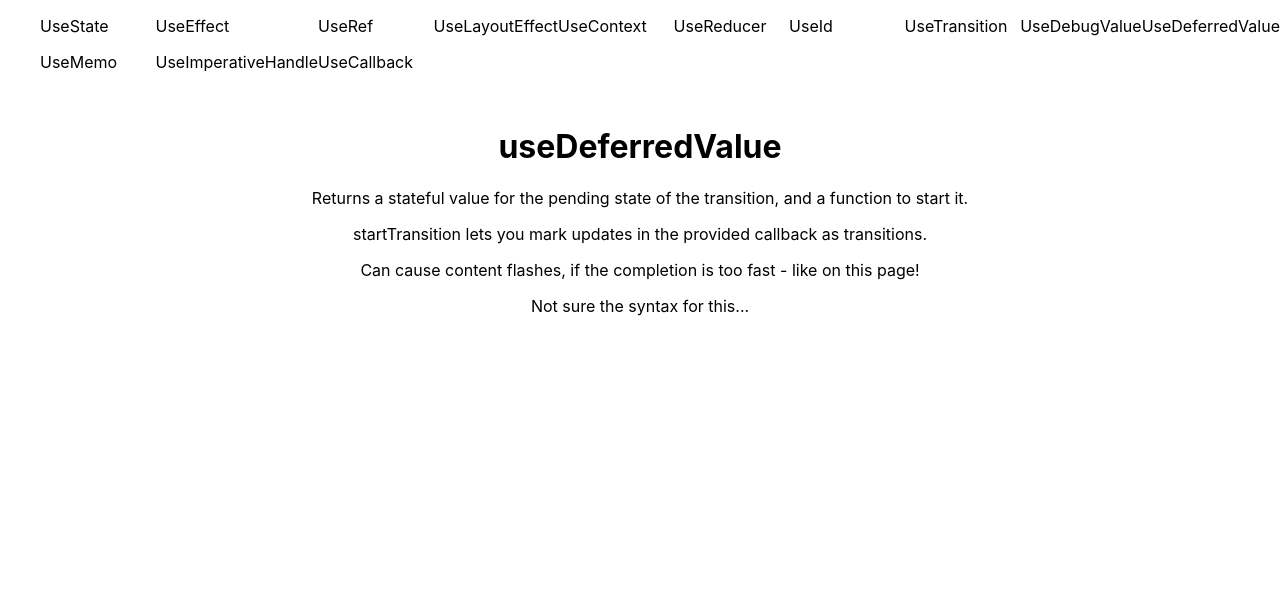
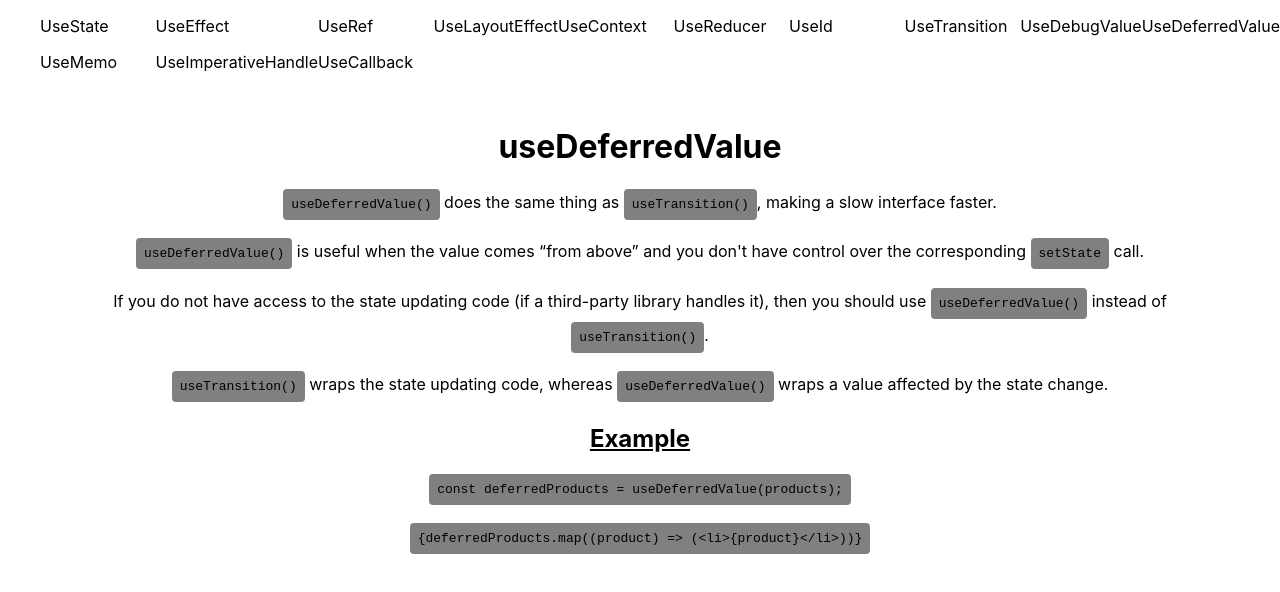
Before and after one commit to Abibubble/hooks-learning, a Next.js app: page /use-deferred-value in a window 1280 px wide. Shown: the top 592 px of the page. Built offline with nearby package versions, Linux system fonts and the light colour scheme.

Commit message:
wip: Update useDeferredValue and homepage info

```diff
--- a/pages/use-debug-value.js
+++ b/pages/use-debug-value.js
@@ -1,4 +1,4 @@
-import React, { useState, useDebugValue } from 'react';
+import React from 'react';
 import Layout from '../components/layout';
 
 export default function DebugValue() {
--- a/pages/use-deferred-value.js
+++ b/pages/use-deferred-value.js
@@ -1,4 +1,4 @@
-import React, { useDeferredValue, useMemo } from 'react';
+import React from 'react';
 import Layout from '../components/layout';
 
 export default function DeferredValue() {
@@ -6,18 +6,33 @@ export default function DeferredValue() {
 		<Layout>
 			<h1>useDeferredValue</h1>
 			<p>
-				Returns a stateful value for the pending state of the transition, and a
-				function to start it.
+				<code>useDeferredValue()</code> does the same thing as{' '}
+				<code>useTransition()</code>, making a slow interface faster.
 			</p>
 			<p>
-				startTransition lets you mark updates in the provided callback as
-				transitions.
+				<code>useDeferredValue()</code> is useful when the value comes “from
+				above” and you don&apos;t have control over the corresponding{' '}
+				<code>setState</code> call.
 			</p>
 			<p>
-				Can cause content flashes, if the completion is too fast - like on this
-				page!
+				If you do not have access to the state updating code (if a third-party
+				library handles it), then you should use <code>useDeferredValue()</code>{' '}
+				instead of <code>useTransition()</code>.
 			</p>
-			<p>Not sure the syntax for this...</p>
+			<p>
+				<code>useTransition()</code> wraps the state updating code, whereas{' '}
+				<code>useDeferredValue()</code> wraps a value affected by the state
+				change.
+			</p>
+			<h2>Example</h2>
+			<p>
+				<code>{'const deferredProducts = useDeferredValue(products);'}</code>
+			</p>
+			<p>
+				<code>
+					{'{deferredProducts.map((product) => (<li>{product}</li>))}'}
+				</code>
+			</p>
 		</Layout>
 	);
 }
```
Also changed, not shown: pages/index.js (+14 -2 lines).
